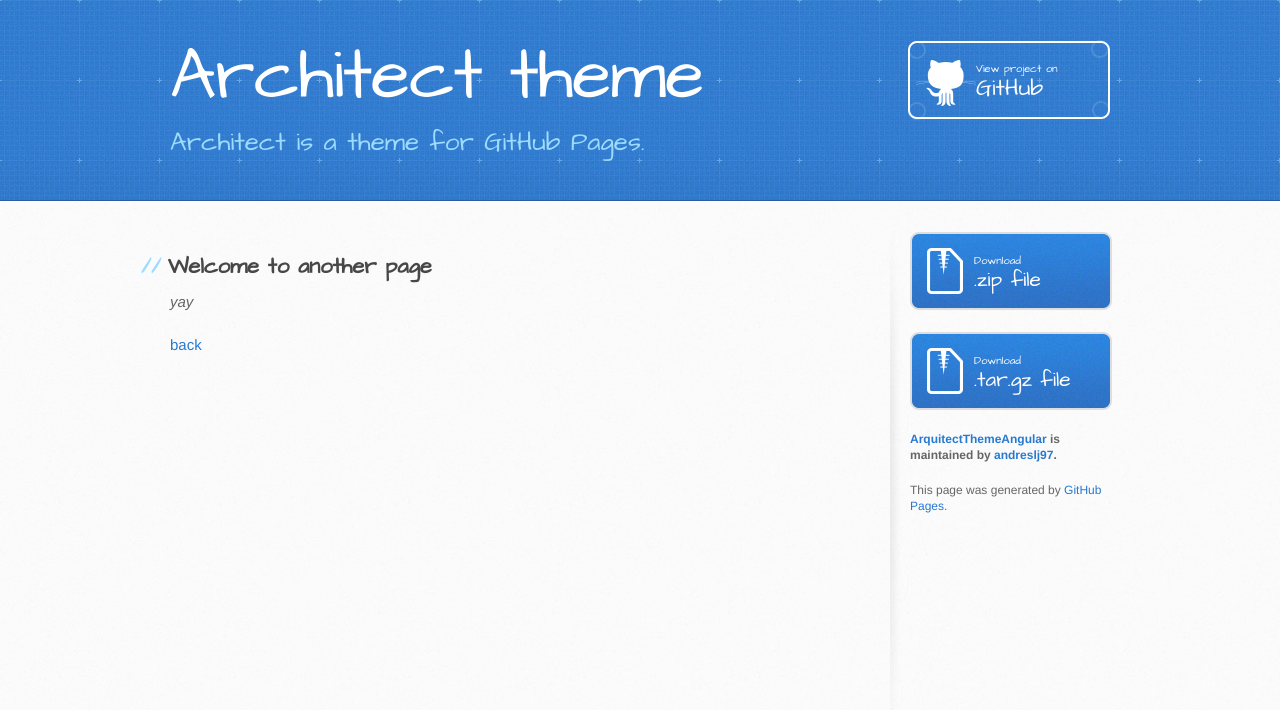
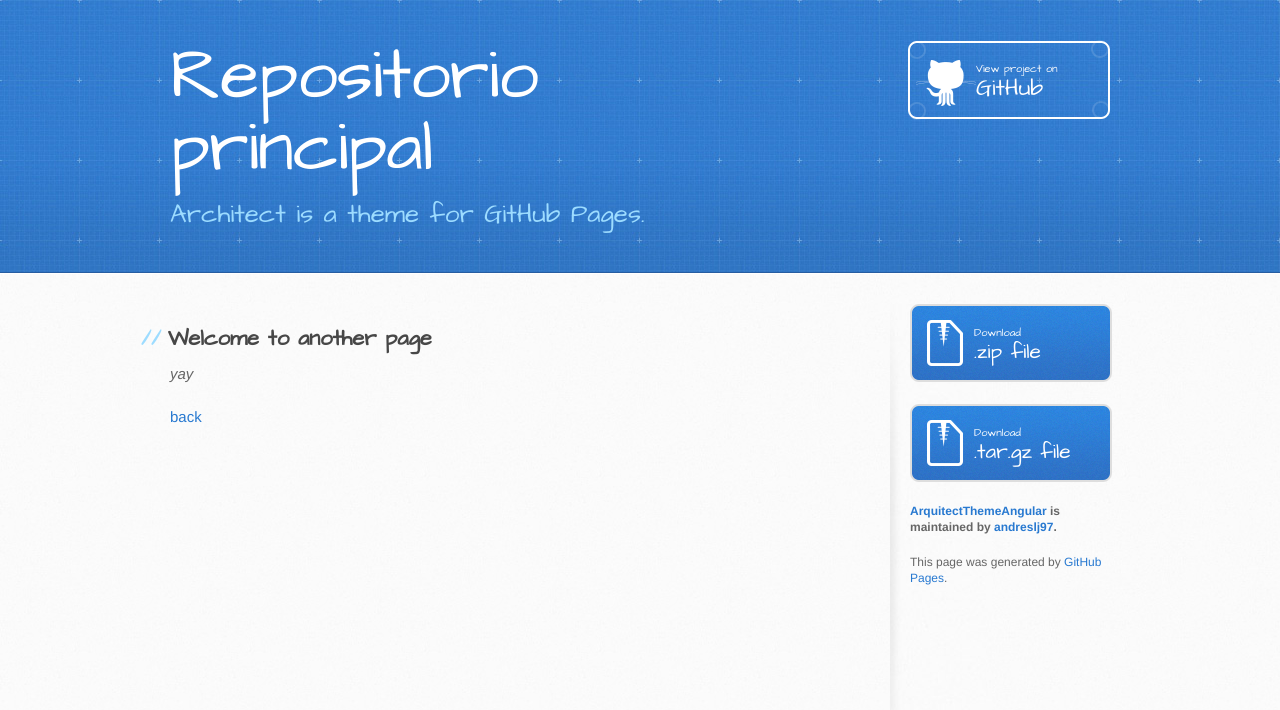
Before and after one commit to andreslj97/ArquitectThemeAngular, a Jekyll site: the page built from another-page.md, in a window 1280 px wide. Shown: the top 710 px of the page. Built offline with Jekyll 4.4.1, drawn with Linux system fonts in a browser that asks for light colours; our own code applies the rules of GitHub Pages for plain Markdown files.

Commit message:
Cambio de titulo

```diff
--- a/_config.yml
+++ b/_config.yml
@@ -1,4 +1,4 @@
-title: Architect theme
+title: Repositorio principal
 description: Architect is a theme for GitHub Pages.
 show_downloads: true
 google_analytics:
```
